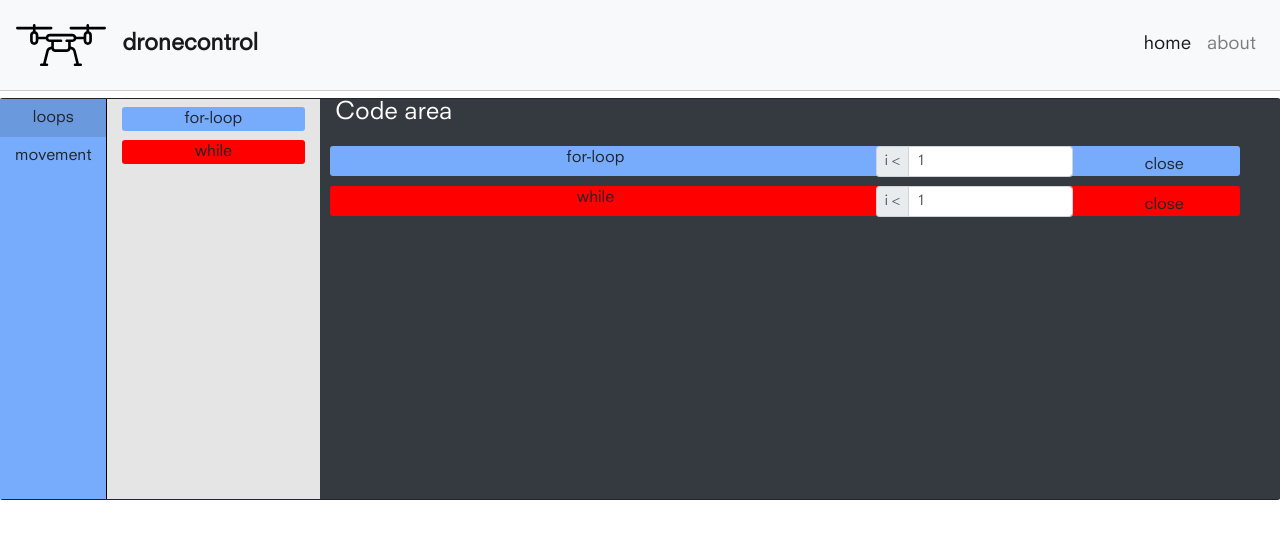
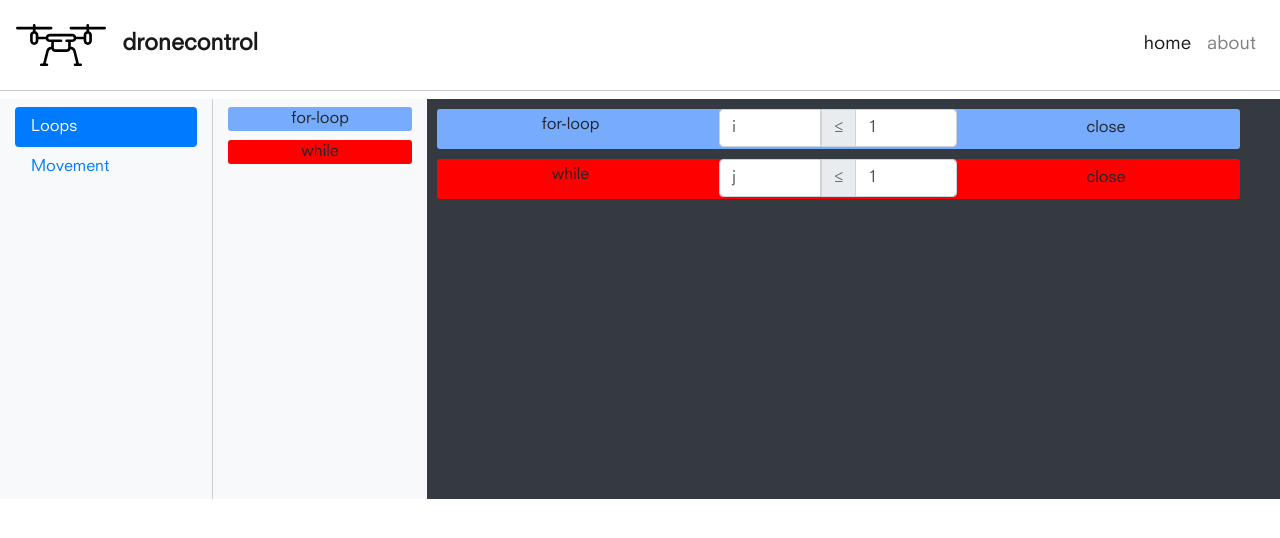
Before and after one commit to da1957/Drone-Control, a React (Create React App) app in the folder software/frontend/: page / in a window 1280 px wide. Shown: the top 538 px of the page. Built offline with nearby package versions, Linux system fonts and the light colour scheme.

Commit message:
Refactored so its a bit nicer, switched from reactstrap to react-bootstrap to solve some issues

```diff
--- a/software/frontend/package.json
+++ b/software/frontend/package.json
@@ -10,13 +10,13 @@
     "bootstrap": "^4.5.3",
     "jquery": "^3.5.1",
     "react": "^17.0.1",
+    "react-bootstrap": "^1.4.3",
     "react-dom": "^17.0.1",
     "react-grid-layout": "^1.2.0",
     "react-router": "^5.2.0",
     "react-router-bootstrap": "^0.25.0",
     "react-router-dom": "^5.2.0",
     "react-scripts": "4.0.0",
-    "reactstrap": "^8.7.1",
     "web-vitals": "^0.2.4"
   },
   "scripts": {
--- a/software/frontend/src/assets/components/grid.js
+++ b/software/frontend/src/assets/components/grid.js
@@ -1,14 +1,27 @@
 import React from 'react';
 import { Responsive, WidthProvider } from 'react-grid-layout';
+import { InputGroup, FormControl, Col } from 'react-bootstrap'
 import '../css/grid.css'
 
 const ResponsiveGridLayout = WidthProvider(Responsive)
 
+function VariableSelector(props) {
+    return (
+        <Col>
+            <InputGroup>
+                <FormControl data-item={props.item.i} data-type="variable" type="text" placeholder="i" aria-label="variable" value={props.loopData[props.item.i].variable} onChange={props.onFormChange.bind(this)} />
+                <InputGroup.Prepend>
+                    <InputGroup.Text>&#x2264;</InputGroup.Text>
+                </InputGroup.Prepend>
+                <FormControl data-item={props.item.i} data-type="value" type="text" placeholder="1" aria-label="value" value={props.loopData[props.item.i].value} onChange={props.onFormChange.bind(this)} />
+            </InputGroup>
+        </Col>
+    )
+}
+
 class Grid extends React.Component {
-    constructor(props) {
-        super(props);
-        this.state = {
-            items: ["for-loop.0", "while.1"].map(function(i) {
+    state = {
+        items: ["for-loop.0", "while.1"].map((i) => {
             return {
                 i: i.toString(),
                 x: 0,
@@ -19,8 +32,20 @@ class Grid extends React.Component {
             };
         }),
         counter: 2,
-            loopValues: {"for-loop.0": 1, "while.1": 1}
+        loopData: {"for-loop.0": {value: 1, variable: "i"}, "while.1": {value: 1, variable: "j"}}
     };
+    onFormChange = (event) => {
+        var newloopData = this.state.loopData
+        var itemId = event.target.getAttribute("data-item")
+        var type = event.target.getAttribute("data-type")
+
+        if (type === "value") {
+            newloopData[itemId].value = event.target.value
+        } else {
+            newloopData[itemId].variable = event.target.value
+        }
+
+        this.setState({ loopData: newloopData })
     }
 
     //TODO: Make a seperate block component, I tried but had problems with grid layout not rendering it, think you need to pass in lots of props
@@ -29,44 +54,31 @@ class Grid extends React.Component {
         //Create correct classname with blocktype and size
         //Have to split at a delim as each grid item needs a unique key so had to give them a number
         var blockType = item.i.split('.')[0]
-        var className = "droppable-element code-block ".concat(blockType)
+        var className = "droppable-element code-block row ".concat(blockType)
 
         var inputRequired = false
 
-        if (blockType === "for-loop" || blockType === "while") {
-            className = className.concat(" row no-flex-wrap")
+        if (["for-loop", "while"].includes(blockType)) {
+            className = className.concat(" no-flex-wrap")
             inputRequired = true
-        } else {
-            className = className.concat(" row")
         }
 
         return (
             <div className={className} key={item.i} data-grid={item}>
-              <div className="col-7">
-                <p>{blockType}</p>
-              </div>
+                <Col>
+                    <p className="mb-0 mt-1">{blockType}</p>
+                </Col>
+
                 {inputRequired &&
-                    <div className="input-group input-group-sm col-3">
-                        <div className="input-group-prepend">
-                            <span class="input-group-text">i &#60;</span>
-                        </div>
-                        <input type="text" class="form-control" placeholder="1" aria-label="Less than" value={this.state.loopValues[item.i]} onChange={this.onFormChange.bind(this, item)}/>
-                    </div>
+                    <VariableSelector {...this.state} item={item} onFormChange={this.onFormChange} />
                 }
-            <div className="col-2">
+
+                <Col>
                     <a className="btn" onClick={this.removeItem.bind(this, item)}>close</a>
-            </div>
+                </Col>
             </div>
         );
     }
-
-    onFormChange = (item, event) => {
-        var newLoopValues = this.state.loopValues
-        newLoopValues[item.i] = event.target.value
-
-        this.setState({ loopValues: newLoopValues })
-    }
-
     onBreakPointChange = (breakpoint, cols) => {
         this.setState({breakpoint: breakpoint, cols: cols})
     }
@@ -86,17 +98,15 @@ class Grid extends React.Component {
         var uniqueName = blockType + "." + this.state.counter
         var width = 1
 
-        if (blockType == "for-loop" || blockType == "while") {
-            var newLoopValues = this.state.loopValues
-            newLoopValues[uniqueName] = 1
-            this.setState({ loopValues: newLoopValues })
+        if (["for-loop", "while"].includes(blockType)) {
+            var newloopData = this.state.loopData
+            newloopData[uniqueName] = {value: 1, variable: "i"}
+            this.setState({ loopData: newloopData })
 
             width = 2
         }
 
-        //idk why this is needed but had a weird problem where it would have wrong y value so bodged it for now
-        var yVal = layoutItem.y > 0 ? layoutItem.y -1 : layoutItem.y
-        this.setState({items: this.state.items.concat({i: uniqueName, x: layoutItem.x, y: yVal, w:width, h:1, isResizable: false}),
+        this.setState({items: this.state.items.concat({i: uniqueName, x: layoutItem.x, y: layoutItem.y, w:width, h:1, isResizable: false}),
             counter: this.state.counter + 1})
 
     }
@@ -115,8 +125,8 @@ class Grid extends React.Component {
 Grid.defaultProps = {
     className: "layout",
     cols: {lg: 2, md: 2, sm: 2, xs: 2, xxs: 2},
-    rowHeight: 30,
-    verticalCompact: false
+    rowHeight: 40,
+    vertical: false
 }
 
 export default Grid
--- a/software/frontend/src/assets/components/ide.js
+++ b/software/frontend/src/assets/components/ide.js
@@ -1,47 +1,36 @@
 import React from 'react';
-import '../css/ide.css'
-import Grid from '../components/grid'
-import Selector from '../components/selector'
+import '../css/ide.css';
+import Grid from '../components/grid';
+import { Row, Col, Tab, Nav } from 'react-bootstrap'
 
-const loops = ["for-loop", "while"]
-const movement = ["forward", "backward", "left", "right", "left turn", "right turn"]
-
-class IDE extends React.Component {
-    constructor(props) {
-        super(props);
-        this.state = {
-            blockTypes: loops
-        }
-    }
-
-    handleLoops = () => {
-        this.setState({ blockTypes: loops })
-    }
-
-    handleMovement = () => {
-        this.setState({ blockTypes: movement })
-    }
-
-    render() {
-        return (
-            <div className="row outline">
-                <div className="col-1 bg-lblue px-0 py-0">
-                    <div className="vr"></div>
-                    <Selector type="loops" selectionHandler={this.handleLoops} active={this.state.blockTypes == loops} />
-                    <Selector type="movement" selectionHandler={this.handleMovement} active={this.state.blockTypes == movement} />
-                </div>
-                <div className="col-2 bg-lgrey pt-2">
-                    {this.state.blockTypes.map(blockName => <DraggableCodeBlock name={blockName} />)}
-                </div>
-                <div className="col-9 bg-dark overflow" style={{height: '50vh'}}>
-                    <h1 className="h4 text-white">Code area</h1>
-                    <Grid />
-                </div>
-            </div>
-        )
-    }
+function SelectorItem(props) {
+    return (
+        <Nav.Item>
+            <Nav.Link eventKey={props.name}>{props.name}</Nav.Link>
+        </Nav.Item>
+    )
 }
 
+function Selector() {
+    return (
+        <Nav variant="pills" className="flex-column">
+            <SelectorItem name="Loops" />
+            <SelectorItem name="Movement" />
+        </Nav>
+    )
+}
+
+function CodeBlocks(props) {
+    return (
+        <Tab.Content>
+            {Object.entries(props.items).map(([key, value]) => (
+                <Tab.Pane eventKey={key}>
+                    {value}
+                </Tab.Pane>
+            ))}
+        </Tab.Content>
+    )
+}
 function DraggableCodeBlock(props) {
     var className = "droppable-element code-block " + props.name
     return (
@@ -49,5 +38,30 @@ function DraggableCodeBlock(props) {
     )
 }
 
+function IDE() {
+    const loops = ["for-loop", "while"]
+    const movement = ["forward", "backward", "left", "right", "left turn", "right turn"]
+
+    const loopItems = (loops.map(blockName => <DraggableCodeBlock name={blockName} />));
+    const movementItems = (movement.map(blockName => <DraggableCodeBlock name={blockName} />));
+
+    const items = {"Loops": loopItems, "Movement": movementItems}
+
+    return (
+            <Tab.Container defaultActiveKey="Loops">
+                <Row style={{height: '50vh'}}>
+                    <Col sm={2} className="bg-light pt-2" style={{ 'borderRight': '1px solid #ccc' }}>
+                        <Selector />
+                    </Col>
+                    <Col sm={2} className="bg-light pt-2">
+                        <CodeBlocks items={items}/>
+                    </Col>
+                    <Col sm={8} className="bg-dark">
+                        <Grid />
+                    </Col>
+                </Row>
+            </Tab.Container>
+    )
+}
 
 export default IDE
--- a/software/frontend/src/assets/components/navbar.js
+++ b/software/frontend/src/assets/components/navbar.js
@@ -1,5 +1,5 @@
 import React from 'react';
-import { Navbar, NavbarBrand, Nav, NavItem } from 'reactstrap';
+import { Navbar, NavbarBrand, Nav, NavItem } from 'react-bootstrap';
 import { NavLink } from 'react-router-dom'
 import DroneLogo from '../img/drone.svg';
 import '../css/navbar.css';
@@ -7,7 +7,7 @@ import '../css/navbar.css';
 const myNavbar = (props) => {
     return (
         <div>
-            <Navbar className="py-0 nav-outline navbar-expand-lg" color="light" light>
+            <Navbar className="py-0 nav-outline navbar-expand-lg" color="light">
                 <NavbarBrand href="/" className="py-0" style={{display: 'flex', alignItems: 'center'}}>
                     <img src={DroneLogo} alt="DroneLogo" style={{height: 'auto', width: '20%'}}/>
                     <span className="ml-3" style={{fontWeight: 'bold', fontSize: '115%'}}>dronecontrol</span>
--- a/software/frontend/src/assets/components/selector.js
+++ /dev/null
@@ -1,13 +0,0 @@
-import React from 'react'
-
-class Selector extends React.Component {
-    render() {
-        return (
-            <div className={"text-center".concat(this.props.active ? " bg-active" : "")} onClick={this.props.selectionHandler}>
-                <a className="btn">{this.props.type}</a>
-            </div>
-        )
-    }
-}
-
-export default Selector
--- a/software/frontend/src/assets/css/global.css
+++ b/software/frontend/src/assets/css/global.css
@@ -7,6 +7,7 @@
     margin: auto;
     border-radius: 3px;
     text-align: center;
+    cursor: pointer;
 }
 
 .code-block.for-loop {
--- a/software/frontend/src/assets/css/ide.css
+++ b/software/frontend/src/assets/css/ide.css
@@ -4,29 +4,24 @@
     font-family: neuzeits;
 }
 
-.bg-lgrey {
-    background-color: #e5e5e5;
+.example-enter {
+    opacity: 0.01;
+    transform: translateX(-100%);
+  }
+
+.example-enter.example-enter-active {
+    opacity: 1;
+    transform: translateX(0%);
+    transition: all 700ms ease-in;
 }
 
-.bg-active {
-    background-color: #6b99dd;
+.example-exit {
+    opacity: 1;
+    transform: translateX(0%);
 }
 
-.bg-lblue {
-    background-color: #77ACFC;
+.example-exit.example-exit-active {
+    opacity: 0.01;
+    transform: translateX(100%);
+    transition: all 500ms ease-in;
 }
-
-.outline {
-    outline: auto;
-}
-
-.vr {
-    position: absolute;
-    right: 0px;
-    border-left: 1px solid #000;
-    height: 100%;
-}
-
-.overflow {
-    overflow: auto;
-}
--- a/software/frontend/src/pages/About.js
+++ b/software/frontend/src/pages/About.js
@@ -11,7 +11,7 @@ const About = () => {
                         <p>hello hello hello hello hello</p>
                     </div>
                     <div className="align-self-center mt-auto footer">
-                        <div>Icons made by <span className="cursor-pointer" href="https://www.freepik.com" title="Freepik">Freepik</span> from <span className="cursor-pointer" href="https://www.flaticon.com/" title="Flaticon">www.flaticon.com</span></div>
+                        <div>Icons made by <a className="hidden-link" href="https://www.freepik.com" title="Freepik">Freepik</a> from <a className="hidden-link" href="https://www.flaticon.com/" title="Flaticon">www.flaticon.com</a></div>
                     </div>
         </div>
     );
--- a/software/frontend/src/pages/Home.js
+++ b/software/frontend/src/pages/Home.js
@@ -1,10 +1,11 @@
 import IDE from '../assets/components/ide'
+import { Container } from 'react-bootstrap'
 
 function App() {
   return (
-    <div className="container-fluid my-2">
+    <Container fluid className="my-2">
       <IDE />
-    </div>
+    </Container>
   );
 }
 
```
Also changed, not shown: software/frontend/src/assets/css/about.css (+7 -1 lines), 2 other files (tests, documents, lock files or other folders). Lines whose indentation alone changed are shown as unchanged.
